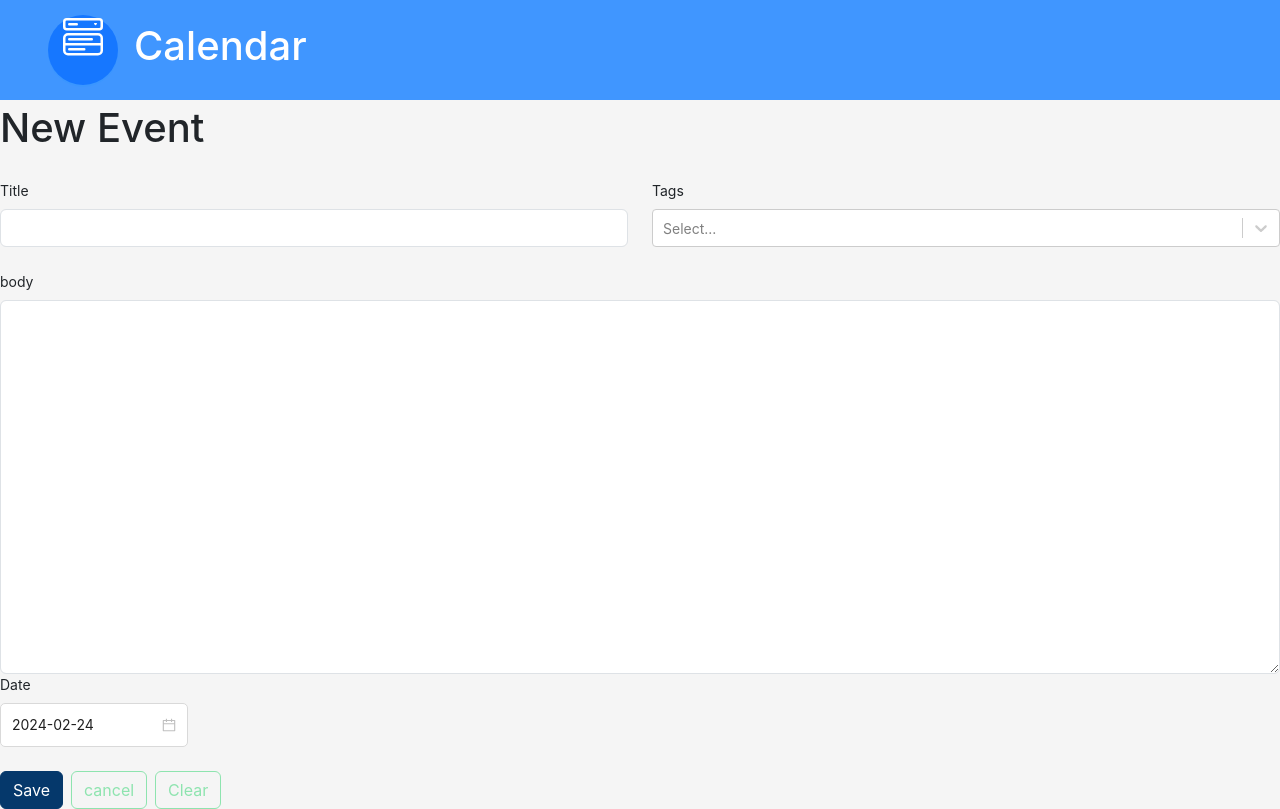
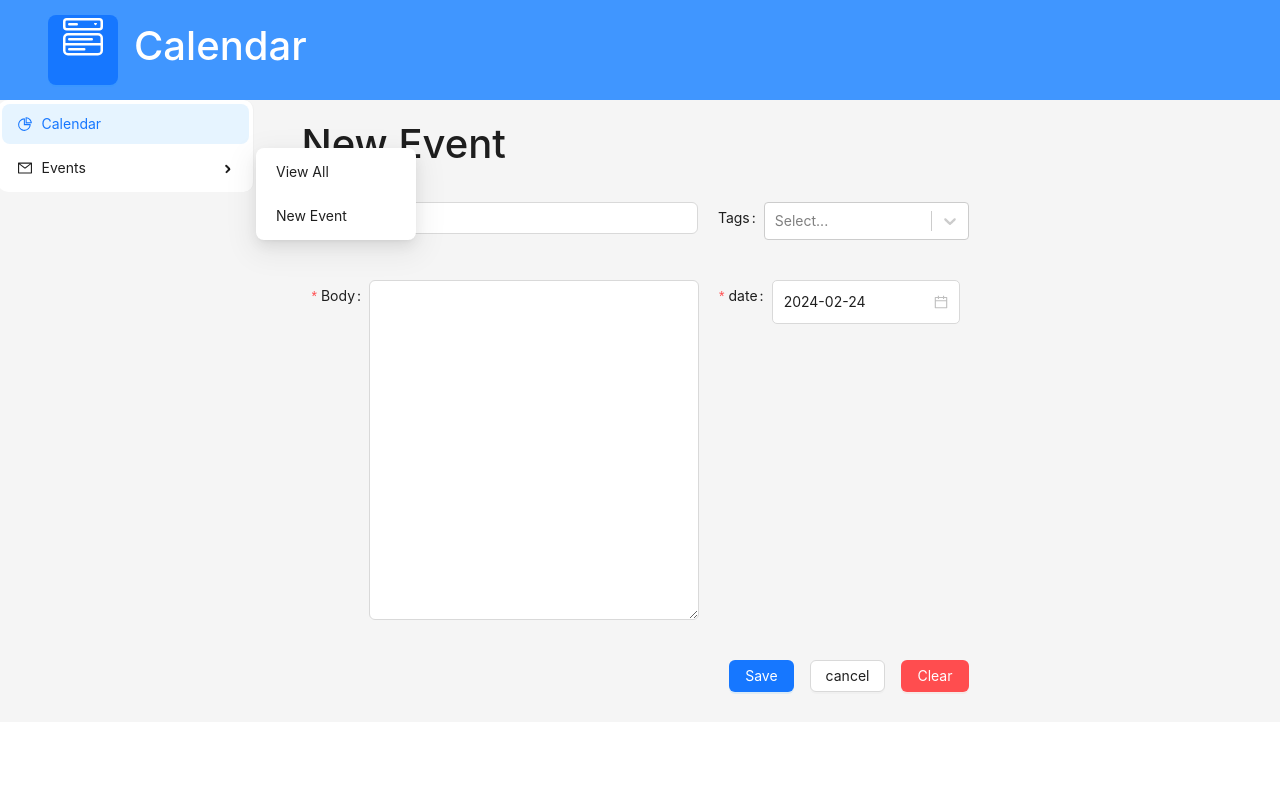
Before and after one commit to colinkirkby/Calendar-app, a React (Create React App) app: page /new in a window 1280 px wide. Built offline with nearby package versions, Linux system fonts and the light colour scheme.

Commit message:
more fixes and more antd conversion

```diff
--- a/src/App.tsx
+++ b/src/App.tsx
@@ -1,4 +1,4 @@
-import React, { useState, useMemo } from "react";
+import React, { useState, useMemo, useEffect } from "react";
 import logo from "./logo.svg";
 import "./App.css";
 import "./custom.scss";
@@ -10,7 +10,7 @@ import {
 } from "./utilities/useLocalStorage";
 import { v4 as uuidV4 } from "uuid";
 import HomePage from "./pages/HomePage";
-import { Col, Layout, Row, Flex } from "antd";
+import { Col, Layout, Row, Flex, Space } from "antd";
 import NotesWithTags from "./utilities/NotesWithTags";
 import Note from "./pages/Note";
 import EditNote from "./pages/EditNote";
@@ -19,6 +19,7 @@ import AppMenu from "./components/AppMenu";
 import ViewAllPage from "./pages/ViewAllPage";
 import CalendarPage from "./pages/CalenderPage";
 import dayjs from "dayjs";
+import { Content } from "antd/es/layout/layout";
 
 export type EventData = {
   title: string;
@@ -51,6 +52,7 @@ function App() {
   const [notes, setNotes] = useLocalStorageNotes<RawEvent[]>("NOTES", []);
   const [tags, setTags] = useLocalStorage<Tag[]>("TAGS", []);
   const [showSideBar, setShowSideBar] = useState(false);
+  const isMobile = window?.screen?.width < 600;
 
   const notesWithTags = useMemo(() => {
     return notes.map(note => {
@@ -110,12 +112,21 @@ function App() {
   return (
     <Flex gap="middle" wrap="wrap">
       <Layout>
-        <AppMenu setShowSideBar={setShowSideBar} showSideBar={showSideBar} />
-        <Flex gap={4} vertical>
-          <AppHeader
+        <AppHeader setShowSideBar={setShowSideBar} showSideBar={showSideBar} />
+        <Row gutter={5} style={{ flexWrap: "nowrap" }}>
+          {!isMobile && (
+            <AppMenu
               setShowSideBar={setShowSideBar}
               showSideBar={showSideBar}
             />
+          )}
+          <Content
+            style={{
+              marginInline: "auto",
+              justifyContent: "center",
+              display: "flex"
+            }}
+          >
             <Routes>
               <Route path="/" element={<HomePage />} />
               <Route
@@ -158,7 +169,9 @@ function App() {
                 />
               </Route>
             </Routes>
-        </Flex>
+          </Content>
+          {!isMobile && <div style={{ width: 256 }}></div>}
+        </Row>
       </Layout>
     </Flex>
   );
--- a/src/components/AppHeader.tsx
+++ b/src/components/AppHeader.tsx
@@ -2,6 +2,7 @@ import { Flex, Layout, Row, Button } from "antd";
 import { BsMenuButtonWide } from "react-icons/bs";
 import styles from "./AppHeader.module.css";
 import { Header } from "antd/es/layout/layout";
+import { Link } from "react-router-dom";
 
 const headerStyle: React.CSSProperties = {
   textAlign: "center",
@@ -30,16 +31,15 @@ export default function AppHeader({
           align="start"
           style={{ justifyContent: "center", alignItems: "center" }}
         >
+          <Link to="/" style={{ textDecoration: "none" }}>
             <Button
               style={{ minWidth: "70px", minHeight: "70px" }}
-            shape="circle"
               type="primary"
               size="large"
-            onClick={() => {
-              setShowSideBar(true);
-            }}
+              onClick={() => {}}
               icon={<BsMenuButtonWide size={40} />}
             ></Button>
+          </Link>
           <span>
             <h1>Calendar</h1>
           </span>
--- a/src/components/AppMenu.tsx
+++ b/src/components/AppMenu.tsx
@@ -1,27 +1,71 @@
-import { Sidebar, Menu, MenuItem, SubMenu } from "react-pro-sidebar";
+import { Menu } from "antd";
+import MenuItem from "antd/es/menu/MenuItem";
 import { BsMenuButton, BsCalendar, BsPencil } from "react-icons/bs";
 import { Link } from "react-router-dom";
-
-type MenuProps = {
+import type { MenuProps } from "antd";
+import {
+  AppstoreOutlined,
+  ContainerOutlined,
+  DesktopOutlined,
+  MailOutlined,
+  MenuFoldOutlined,
+  MenuUnfoldOutlined,
+  PieChartOutlined
+} from "@ant-design/icons";
+type MenuValProps = {
   showSideBar: boolean;
   setShowSideBar: (value: boolean) => void;
 };
 
-export default function AppMenu({ showSideBar, setShowSideBar }: MenuProps) {
+export default function AppMenu({ showSideBar, setShowSideBar }: MenuValProps) {
+  type MenuItem = Required<MenuProps>["items"][number];
+
+  function getItem(
+    label: React.ReactNode,
+    key: React.Key,
+    icon?: React.ReactNode,
+    children?: MenuItem[],
+    type?: "group"
+  ): MenuItem {
+    return {
+      key,
+      icon,
+      children,
+      label,
+      type
+    } as MenuItem;
+  }
+  const items: MenuItem[] = [
+    getItem(
+      <Link style={{ textDecoration: "none" }} to="/calendar">
+        Calendar
+      </Link>,
+      "1",
+      <PieChartOutlined />
+    ),
+    getItem("Events", "sub1", <MailOutlined />, [
+      getItem(
+        <Link style={{ textDecoration: "none" }} to="/view">
+          View All
+        </Link>,
+        "2"
+      ),
+      getItem(
+        <Link style={{ textDecoration: "none" }} to="/new">
+          New Event
+        </Link>,
+        "3"
+      )
+    ])
+  ];
   return (
-    <Sidebar
-      onBackdropClick={() => setShowSideBar(false)}
-      toggled={showSideBar}
-      breakPoint="always"
-    >
-      <Menu>
-        <MenuItem component={<Link to="/" />}> Home </MenuItem>
-        <SubMenu label="Events">
-          <MenuItem component={<Link to="/view" />}> View All </MenuItem>
-          <MenuItem component={<Link to="/new" />}> New Event </MenuItem>
-        </SubMenu>
-        <MenuItem component={<Link to="/calendar" />}> Calendar </MenuItem>
-      </Menu>
-    </Sidebar>
+    <div style={{ minWidth: 256, maxWidth: 256, zIndex: 1000 }}>
+      <Menu
+        style={{ borderRadius: 10 }}
+        defaultSelectedKeys={["1"]}
+        defaultOpenKeys={["sub1"]}
+        items={items}
+      />
+    </div>
   );
 }
--- a/src/components/EventForm.tsx
+++ b/src/components/EventForm.tsx
@@ -1,4 +1,4 @@
-import { Button, Col, Form, FormLabel, Row, Stack } from "react-bootstrap";
+import { Button, Col, Form, Row, Flex, Input, Layout } from "antd";
 import CreatableReactSelect from "react-select/creatable";
 import { DatePicker } from "antd";
 import { Link, useNavigate } from "react-router-dom";
@@ -7,6 +7,8 @@ import { EventData, Tag } from "../App";
 import { v4 as uuidV4 } from "uuid";
 import styles from "./NotesListCards.module.css";
 import dayjs from "dayjs";
+import TextArea from "antd/es/input/TextArea";
+import { Content } from "antd/es/layout/layout";
 type NoteFormProps = {
   onSubmit: (data: EventData) => void;
   onAddTag: (tag: Tag) => void;
@@ -34,32 +36,44 @@ export default function NoteForm({
   }, []);
   const [selectedTags, setSelectedTags] = useState<Tag[]>(tags);
   const navigate = useNavigate();
-
-  function handleSubmit(e: FormEvent) {
-    e.preventDefault();
+  const [form] = Form.useForm();
+  function handleSubmit(values: FieldType) {
     onSubmit({
-      title: titleRef.current!.value,
-      body: textAreaRef.current!.value,
+      title: values.title,
+      body: values.body,
       tags: selectedTags,
       date: newDate,
       created: Date.now()
     });
     navigate("/view");
   }
+  const onReset = () => {
+    form.resetFields();
+  };
+  type FieldType = {
+    title: string;
+    body: string;
+    date: dayjs.Dayjs;
+    tags: Tag[];
+  };
 
   return (
-    <Form onSubmit={handleSubmit}>
-      <Stack gap={4}>
-        <Row>
-          <Col>
-            <Form.Group controlId=" title">
-              <Form.Label>Title</Form.Label>
-              <Form.Control ref={titleRef} required defaultValue={title} />
-            </Form.Group>
+    <Content style={{ padding: "10px 10px" }}>
+      <Form onFinish={handleSubmit} form={form} initialValues={date}>
+        <Flex gap="middle" vertical>
+          <Row gutter={20}>
+            <Col flex={5}>
+              <Form.Item<FieldType>
+                name="title"
+                label="Title"
+                initialValue={title}
+                rules={[{ required: true, message: "Please input Title" }]}
+              >
+                <Input required defaultValue={title} />
+              </Form.Item>
             </Col>
-          <Col>
-            <Form.Group controlId="tags">
-              <Form.Label>Tags</Form.Label>
+            <Col flex={5}>
+              <Form.Item name="tags" label="Tags" initialValue={selectedTags}>
                 <CreatableReactSelect
                   value={selectedTags.map(tag => {
                     return { label: tag.label, value: tag.id };
@@ -84,47 +98,62 @@ export default function NoteForm({
                   }}
                   isMulti
                 />
-            </Form.Group>
+              </Form.Item>
             </Col>
           </Row>
-        <Row>
-          <Form.Group>
-            <Form.Label>body</Form.Label>
-            <Form.Control
+          <Row gutter={20}>
+            <Col flex={25}>
+              <Form.Item<FieldType>
+                name="body"
+                label="Body"
+                rules={[{ required: true, message: "Please input Title" }]}
+                initialValue={body}
+              >
+                <TextArea
+                  rows={15}
                   ref={textAreaRef}
                   required
-              as="textarea"
-              rows={15}
                   defaultValue={body}
                 />
-          </Form.Group>
-          <Form.Group>
-            <Row>
-              <Form.Label>Date</Form.Label>
-            </Row>
+              </Form.Item>
+            </Col>
+            <Col flex={2}>
+              <Form.Item<FieldType>
+                label="date"
+                name="date"
+                rules={[{ required: true, message: "Please input Date" }]}
+                initialValue={date}
+              >
                 <DatePicker
                   className={styles.datePicker}
+                  value={newDate}
                   defaultValue={date}
-              value={newDate}
                   onChange={onDateChange}
                   required
                 />
-          </Form.Group>
+              </Form.Item>
+            </Col>
           </Row>
-        <Stack direction="horizontal" gap={2} className="justify-end-content">
-          <Button type="submit" variant="primary">
+          <Flex gap="middle" justify="end" className="justify-end-content">
+            <Button htmlType="submit" type="primary">
               Save
             </Button>
             <Link to="/view">
-            <Button type="button" variant="outline-secondary">
-              cancel
-            </Button>
+              <Button type="default">cancel</Button>
             </Link>
-          <Button type="reset" variant="outline-secondary">
+            <Button
+              type="primary"
+              danger
+              htmlType="button"
+              onClick={() => {
+                onReset();
+              }}
+            >
               Clear
             </Button>
-        </Stack>
-      </Stack>
+          </Flex>
+        </Flex>
       </Form>
+    </Content>
   );
 }
--- a/src/components/NoteCard.1.tsx
+++ b/src/components/NoteCard.1.tsx
@@ -16,7 +16,7 @@ export function NoteCard({ id, title, tags, date }: SimplifiedNote) {
         navigate(`/${id}`);
       }}
       extra={
-        <Tag className="text-truncate" color="blue">
+        <Tag className="text-truncate" color="blue" bordered={false}>
           {date.format("DD/MM/YYYY").toString()}
         </Tag>
       }
@@ -25,7 +25,12 @@ export function NoteCard({ id, title, tags, date }: SimplifiedNote) {
         <Flex gap="small" wrap="wrap">
           {" "}
           {tags.map(tag => (
-            <Tag key={tag.id} className="text-truncate" color="orange">
+            <Tag
+              bordered={false}
+              key={tag.id}
+              className="text-truncate"
+              color="orange"
+            >
               {tag.label}
             </Tag>
           ))}
--- a/src/pages/EditNote.tsx
+++ b/src/pages/EditNote.tsx
@@ -22,6 +22,7 @@ export default function EditNote({
         title={note.title}
         body={note.body}
         tags={note.tags}
+        date={note.date}
         onSubmit={data => onSubmit(note.id, data)}
         onAddTag={onAddTag}
         availableTags={availableTags}
--- a/src/pages/NewEvent.tsx
+++ b/src/pages/NewEvent.tsx
@@ -1,6 +1,7 @@
 import { useState, useEffect } from "react";
 import NoteForm from "../components/EventForm";
 import { EventData, Tag } from "../App";
+import { Content } from "antd/es/layout/layout";
 
 type NewNoteProps = {
   onSubmit: (data: EventData) => void;
@@ -14,13 +15,13 @@ export default function NewNote({
   availableTags
 }: NewNoteProps) {
   return (
-    <>
+    <Content style={{ padding: "20px 48px" }}>
       <h1 className="mb-4"> New Event</h1>
       <NoteForm
         onSubmit={onSubmit}
         onAddTag={onAddTag}
         availableTags={availableTags}
       />
-    </>
+    </Content>
   );
 }
--- a/src/pages/ViewAllPage.tsx
+++ b/src/pages/ViewAllPage.tsx
@@ -29,7 +29,7 @@ export default function ViewAllPage({
   const [showEditTagsModel, setShowEditTags] = useState(false);
   return (
     <Layout>
-      <Content style={{ padding: "0px 48px" }}>
+      <Content style={{ padding: "20px 48px" }}>
         <Row
           gutter={{ xs: 8, sm: 16, md: 24, lg: 32 }}
           style={{ alignItems: "center" }}
@@ -53,7 +53,7 @@ export default function ViewAllPage({
             </Button>
           </Col>
         </Row>
-        <Row style={{ minWidth: "85vw" }}>
+        <Row>
           <EventsList availableTags={availableTags} notes={notes} />
         </Row>
         <EditTagsModel
```
Lines whose indentation alone changed are shown as unchanged.
